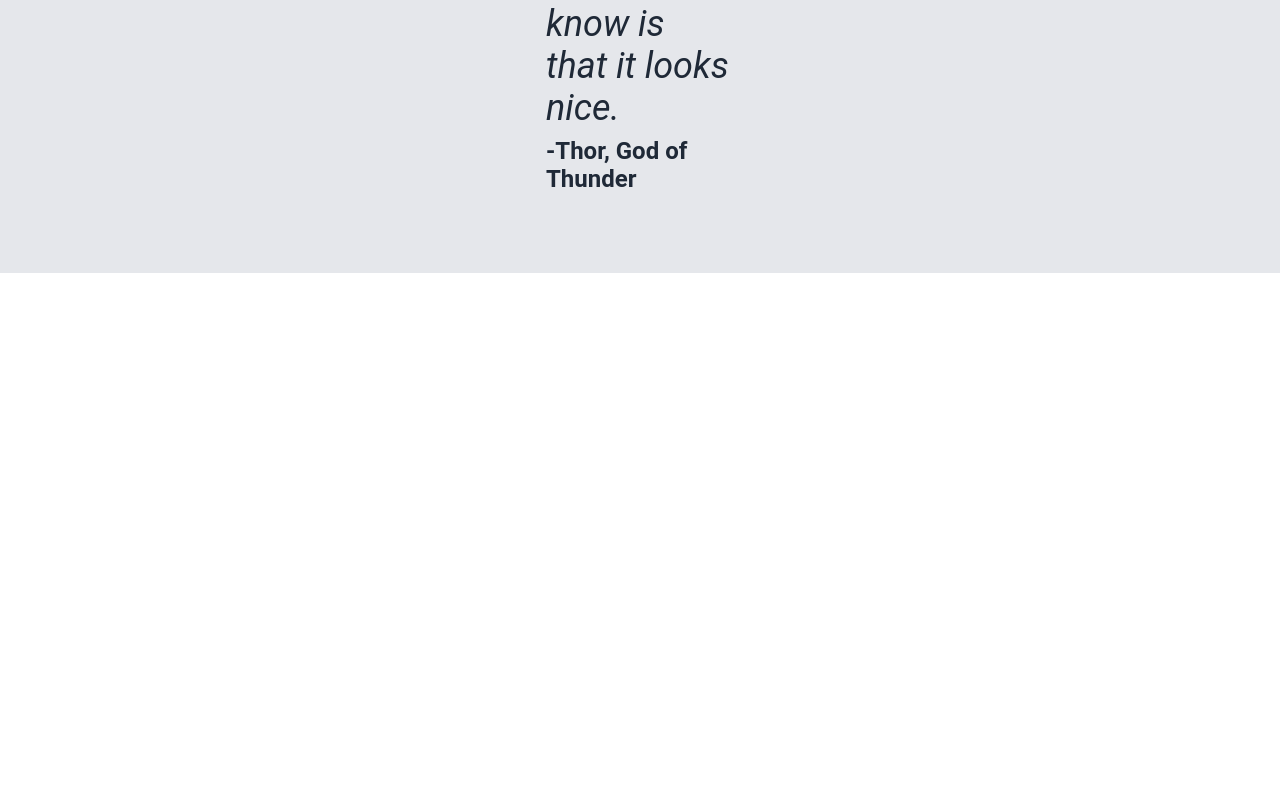
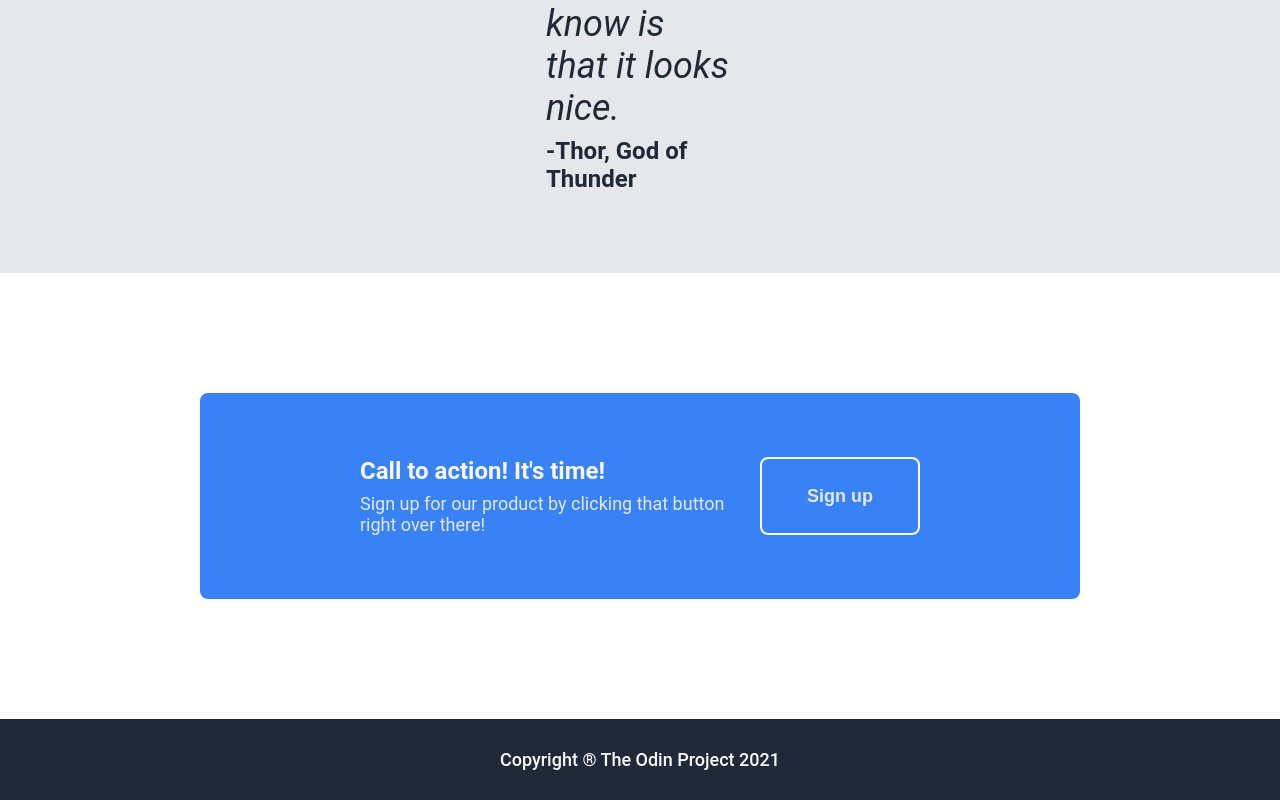
Before and after one commit to yotam1802/landing-page, a plain HTML site: page index.html in a window 1280 px wide. Shown: the part 1682-2482 px from the top of the page. Before the commit the page ends 1955 px from the top, so only its background shows below. Drawn offline with Linux system fonts and the light colour scheme.

Commit message:
Finish signup and footer sections

```diff
--- a/index.html
+++ b/index.html
@@ -57,7 +57,16 @@
         <div class="author">-Thor, God of Thunder</div>
     </div>
 
-    <div clas="signup-section"></div>
-    <div class="footer"></div>
+    <div clas="signup-section">
+        <div class="overlay">
+            <div class="signup-text">
+                <div class="signup-header">Call to action! It's time!</div>
+                <div class="signup-subtext">Sign up for our product by clicking that button right over there!</div>
+            </div>
+            <button class="signup-button">Sign up</button>
+        </div>
+    </div>
+
+    <div class="footer">Copyright ® The Odin Project 2021</div>
 </body>
 </html>
--- a/styles.css
+++ b/styles.css
@@ -73,7 +73,7 @@ ul.header-links a {
     color: #E5E7EB;
 }
 
-.header-signup {
+.header-signup, .signup-button {
     background-color: #3882F6;
     color: #E5E7EB;
     font-size: 18px;
@@ -164,3 +164,54 @@ ul.header-links a {
     color: #1F2937;
     align-self: flex-end;
 }
+
+.signup-section {
+    display: flex;
+    justify-content: center;
+    align-items: center;
+    flex: 1 1;
+}
+
+.overlay {
+    background-color: #3882F6;
+    display: flex;
+    justify-content: space-between;
+    gap: 30px;
+    border-radius: 8px;
+    margin: 120px 200px 120px 200px;
+    padding: 64px 160px 64px 160px;
+}
+
+.signup-text {
+    display: flex;
+    flex-direction: column;
+    gap: 8px;
+}
+
+.signup-header {
+    color: #F9FAF8;
+    font-size: 24px;
+    font-weight: 700;
+}
+
+.signup-subtext {
+    color: #E5E7EB;
+    font-size: 18px;
+}
+
+.signup-button {
+    border: 2px solid #F9FAF8;
+    width: 200px;
+}
+
+.footer {
+    display: flex;
+    justify-content: center;
+    text-align: center;
+    color: #F9FAF8;
+    font-weight: 500;
+    font-size: 18px;
+    background-color: #1F2937;
+    padding: 30px 200px 30px 200px;
+
+}
```
